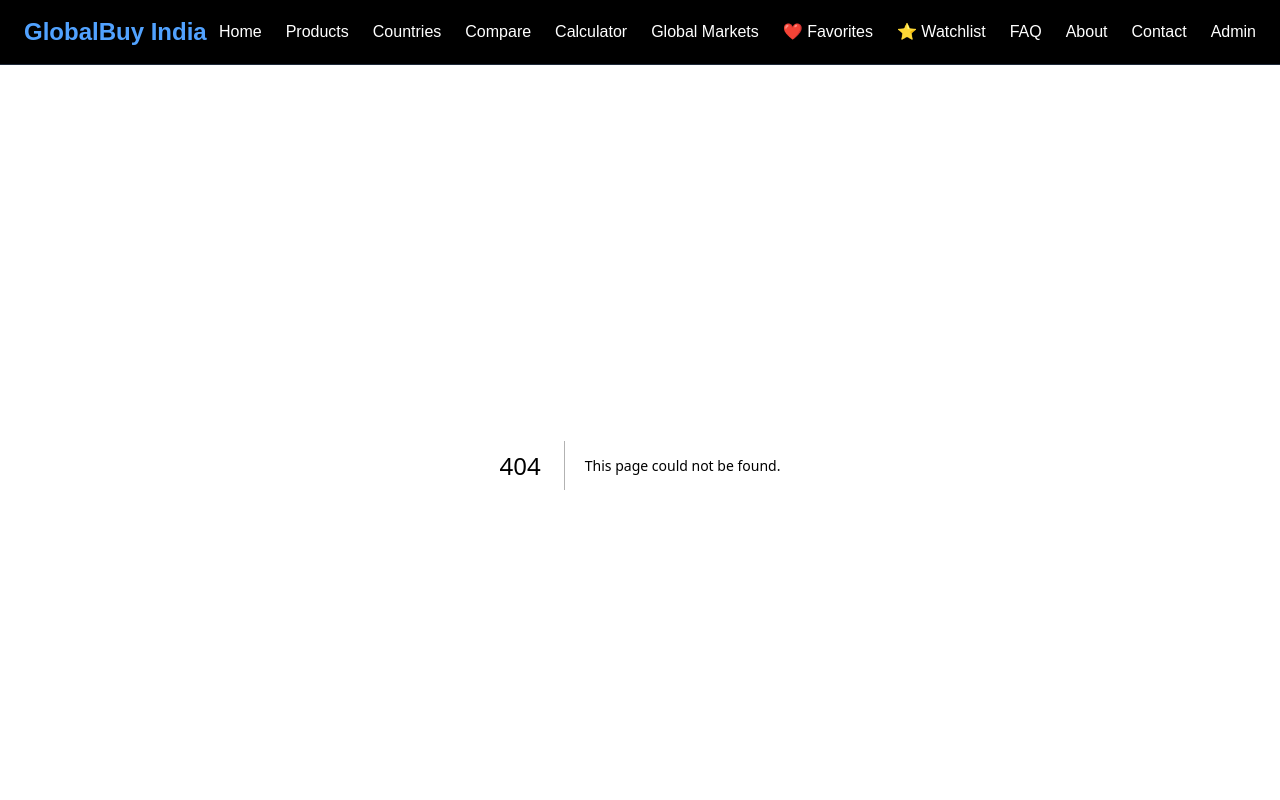
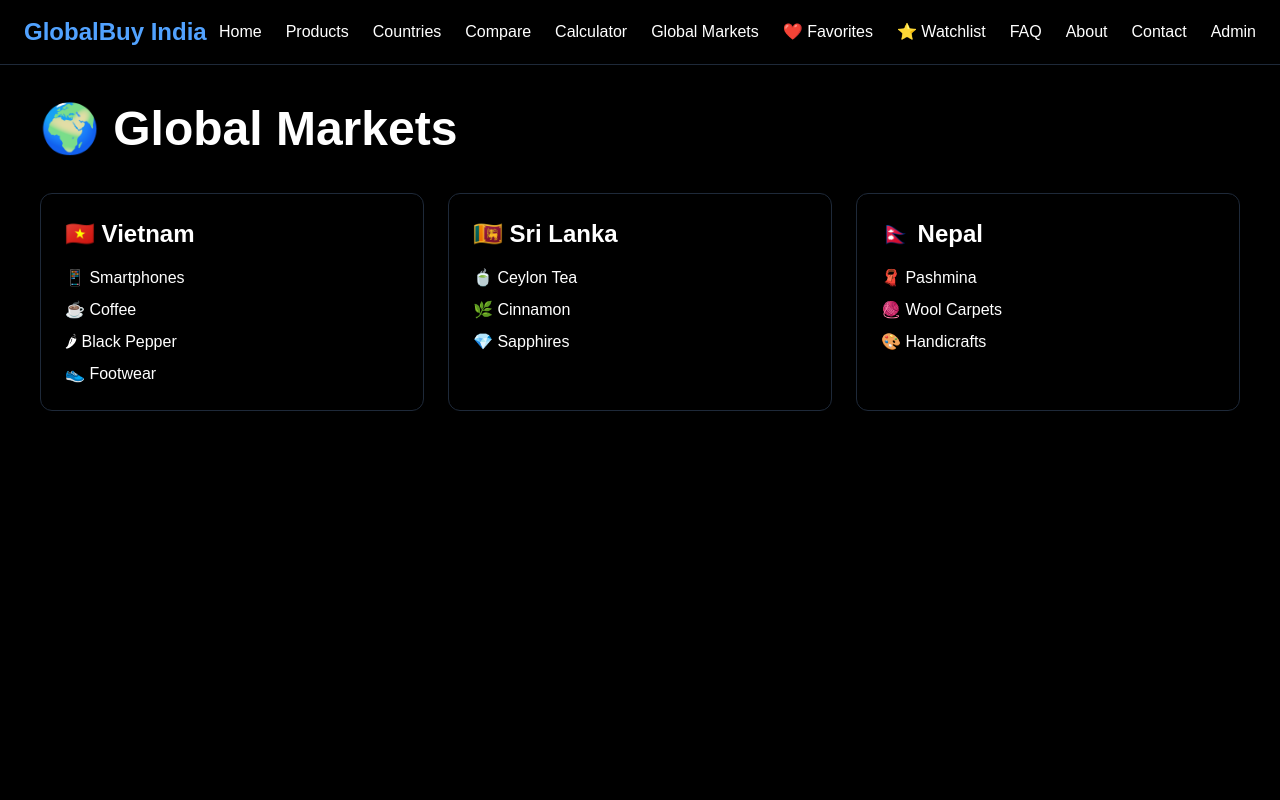
Before and after one commit to MuraliManavi/globalbuy-india, a Next.js app: page /global-markets in a window 1280 px wide. Before the commit this address had no page. Shown: the top 800 px of the page. Built offline with nearby package versions, Linux system fonts and the light colour scheme.

Commit message:
Added Global Markets page

```diff
--- /dev/null
+++ b/app/global-markets/page.tsx
@@ -0,0 +1,56 @@
+export default function GlobalMarketsPage() {
+  return (
+    <main className="min-h-screen bg-black text-white p-10">
+
+      <div className="max-w-7xl mx-auto">
+
+        <h1 className="text-5xl font-bold mb-10">
+          🌍 Global Markets
+        </h1>
+
+        <div className="grid md:grid-cols-2 lg:grid-cols-3 gap-6">
+
+          <div className="border border-gray-800 rounded-xl p-6">
+            <h2 className="text-2xl font-bold mb-4">
+              🇻🇳 Vietnam
+            </h2>
+
+            <ul className="space-y-2">
+              <li>📱 Smartphones</li>
+              <li>☕ Coffee</li>
+              <li>🌶 Black Pepper</li>
+              <li>👟 Footwear</li>
+            </ul>
+          </div>
+
+          <div className="border border-gray-800 rounded-xl p-6">
+            <h2 className="text-2xl font-bold mb-4">
+              🇱🇰 Sri Lanka
+            </h2>
+
+            <ul className="space-y-2">
+              <li>🍵 Ceylon Tea</li>
+              <li>🌿 Cinnamon</li>
+              <li>💎 Sapphires</li>
+            </ul>
+          </div>
+
+          <div className="border border-gray-800 rounded-xl p-6">
+            <h2 className="text-2xl font-bold mb-4">
+              🇳🇵 Nepal
+            </h2>
+
+            <ul className="space-y-2">
+              <li>🧣 Pashmina</li>
+              <li>🧶 Wool Carpets</li>
+              <li>🎨 Handicrafts</li>
+            </ul>
+          </div>
+
+        </div>
+
+      </div>
+
+    </main>
+  );
+}
--- a/app/products/[id]/page.tsx
+++ b/app/products/[id]/page.tsx
@@ -130,6 +130,7 @@ const savings =
           </table>
         </div>
 
+
         {/* Country Cards */}
 
         <div className="grid md:grid-cols-2 gap-6">
```
